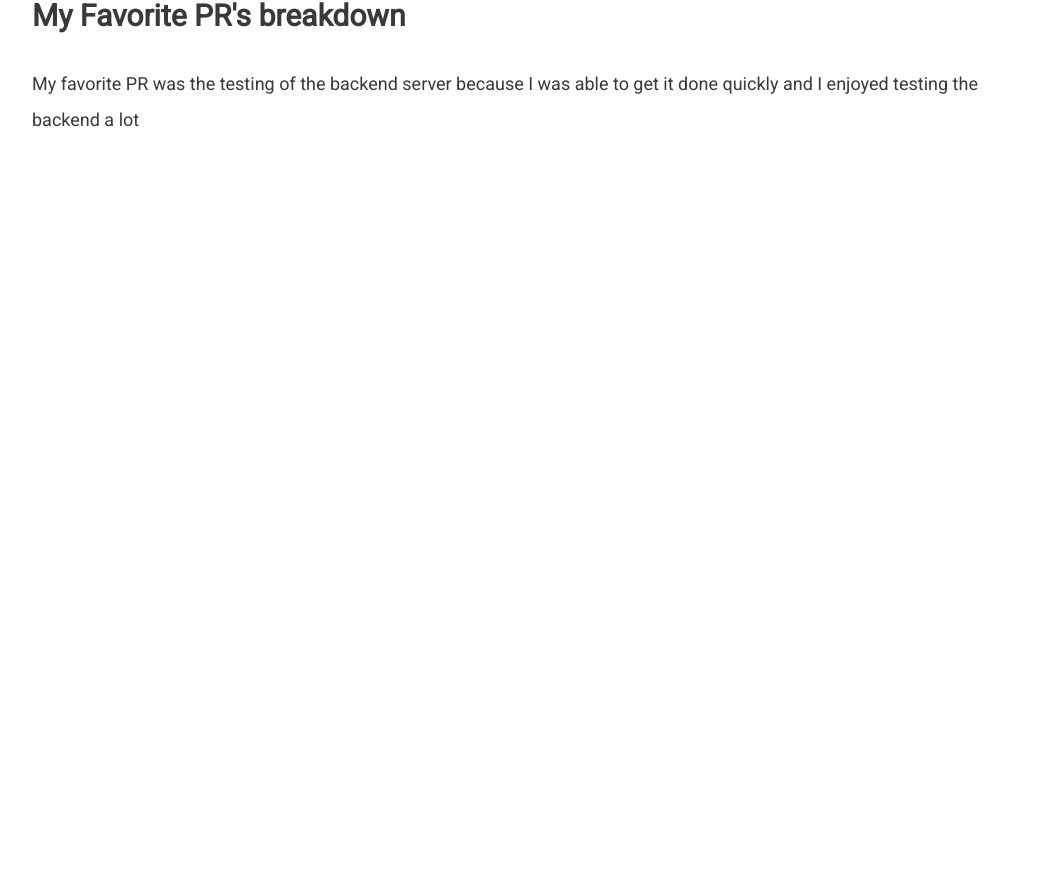
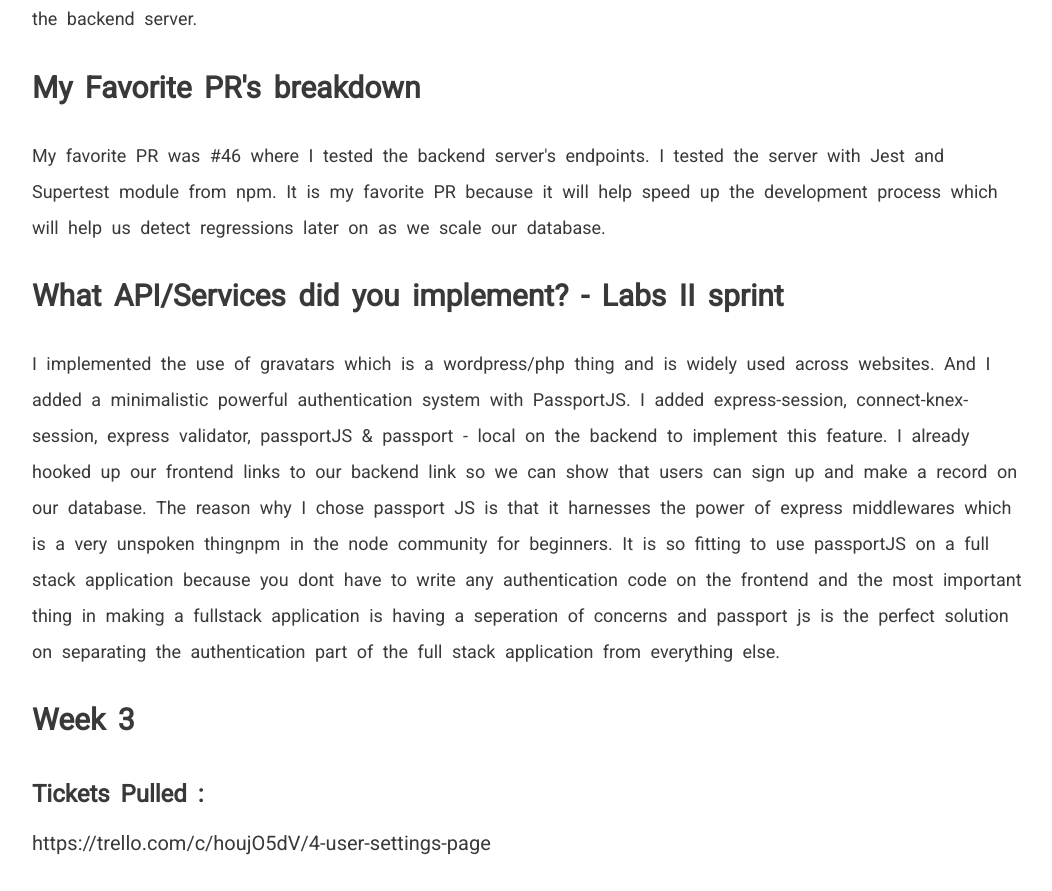
Before and after one commit to CarloC24/Carlo-blog, a Next.js app: page /weekly in a window 1280 px wide. Shown: the part 1896-2787 px from the top of the page, without its empty margins (112-1164 px from the left). Before the commit the page ends 2072 px from the top, so only its background shows below. Built offline with nearby package versions, Linux system fonts and the light colour scheme; a web font is replaced by a local one.

Commit message:
need to refactor some more

```diff
--- a/Weekly.json
+++ b/Weekly.json
@@ -55,7 +55,37 @@
         "prLink": "https://github.com/Lambda-School-Labs/labs9-business-reviews/pull/77"
       }
     ],
-    "weekly_journal": "I implemented the login system on a way that it is interfacing with the frontend site and backend site! I left some alert messages when they successfully registered or logged in.I added a lot of new libraries which is Express-sessions, Connect-knex-session,Express-Validator,PassportJS,Passport-Local. And I implemented tests on the backend server.",
-    "favorite_pr": "My favorite PR was the testing of the backend server because I was able to get it done quickly and I enjoyed testing the backend a lot"
+    "weekly_journal": "I implemented the login system on a way that it is interfacing with the frontend site and backend site! I left some alert messages when they successfully registered or logged in.I added a lot of new libraries which is Express-sessions, Connect-knex-session, Express-Validator, PassportJS, Passport-Local. And I implemented tests on the backend server.",
+    "favorite_pr": "My favorite PR was #46 where I tested the backend server's endpoints. I tested the server with Jest and Supertest module from npm. It is my favorite PR because it will help speed up the development process which will help us detect regressions later on as we scale our database."
+  },
+  {
+    "week": "3",
+    "tickets": [
+      {
+        "ticket": "User Settings Page"
+      },
+      {
+        "ticket": "Creating User Accounts"
+      }
+    ],
+    "trello_card": [
+      {
+        "card": "https://trello.com/c/fef2Dq4X/1-create-user-accounts",
+        "card": "https://trello.com/c/houjO5dV/4-user-settings-page"
+      }
+    ],
+    "PRS": [
+      {
+        "prLink": "https://github.com/Lambda-School-Labs/labs9-business-reviews/pull/87"
+      },
+      {
+        "prLink": "https://github.com/Lambda-School-Labs/labs9-business-reviews/pull/111"
+      },
+      {
+        "prLink": "https://github.com/Lambda-School-Labs/labs9-business-reviews/pull/122"
+      }
+    ],
+    "weekly_journal": "I implemented Updating Users Functionality with Resetting Their Password functionality it was pretty fulfilling because the team was at 90% complete due to us working hard and it was nice to know that you contributed some to help the project to reach that point",
+    "favorite_pr": "My favorite PR is PR#111 because I handled the users reset password which can get a little bit complicated but I didnt have any problem with it so I was happy with the progress that I made in that small amount of time and it was pretty satisfying that the project was easy to scale because it integrated the features in the frontend in no time"
   }
 ]
--- a/components/LinkHeader.js
+++ b/components/LinkHeader.js
@@ -36,7 +36,13 @@ export default class LinkHeader extends Component {
           target="_blank"
           href="https://www.youtube.com/watch?v=S8zx4r_JqcY&feature=youtu.be"
         >
-          Whiteboard 1
+          Whiteboard Week 2
+        </a>
+         <a
+          target="_blank"
+          href="https://www.youtube.com/watch?v=BiSTyUMsakk"
+        >
+          Whiteboard Week 3
         </a>
       </StyledLinkHeader>
     );
--- a/pages/weekly.js
+++ b/pages/weekly.js
@@ -6,6 +6,7 @@ const HomeDiv = styled.div`
   font-family: 'Roboto', sans-serif;
   margin: 2rem;
   display: flex;
+  word-spacing: 5px;
   .table__heading {
     font-size: 3.4rem;
   }
@@ -107,6 +108,82 @@ export default class Weekly extends Component {
                   <h1>My Favorite PR's breakdown</h1>
                   <p>{week.favorite_pr}</p>
                 </div>
+                {i === 1 ? (
+                  <div className="weekly__journal">
+                    <h1>
+                      What API/Services did you implement? - Labs II sprint
+                    </h1>
+                    <p>
+                      I implemented the use of gravatars which is a
+                      wordpress/php thing and is widely used across websites.
+                      And I added a minimalistic powerful authentication system
+                      with PassportJS. I added express-session,
+                      connect-knex-session, express validator, passportJS &
+                      passport - local on the backend to implement this feature.
+                      I already hooked up our frontend links to our backend link
+                      so we can show that users can sign up and make a record on
+                      our database. The reason why I chose passport JS is that
+                      it harnesses the power of express middlewares which is a
+                      very unspoken thingnpm in the node community for
+                      beginners. It is so fitting to use passportJS on a full
+                      stack application because you dont have to write any
+                      authentication code on the frontend and the most important
+                      thing in making a fullstack application is having a
+                      seperation of concerns and passport js is the perfect
+                      solution on separating the authentication part of the full
+                      stack application from everything else.
+                    </p>
+                  </div>
+                ) : null}
+                {i === 2 ? (
+                  <div className="weekly__journal">
+                    <h1>Features that are completed - Labs III sprint</h1>
+                    <ul>
+                      <li>
+                        <a href="https://bonafind.netlify.com/">
+                          First Feature
+                        </a>{' '}
+                        - Popular Reviewers
+                      </li>
+                      <li>
+                        <a href="https://bonafind.netlify.com/">
+                          Second Feature
+                        </a>{' '}
+                        - Google maps dropdown
+                      </li>
+                      <li>
+                        <a href="https://bonafind.netlify.com/login">
+                          Third Feature
+                        </a>{' '}
+                        - Login authentication
+                      </li>
+                      <li>
+                        <a href="https://bonafind.netlify.com/register">
+                          Fourth Feature
+                        </a>{' '}
+                        - Register authentication
+                      </li>{' '}
+                      <li>
+                        <a href="https://bonafind.netlify.com/updateuser">
+                          Fifth Feature
+                        </a>{' '}
+                        - Update User
+                      </li>
+                      <li>
+                        <a href="https://bonafind.netlify.com/resetpassword">
+                          Sixth Feature
+                        </a>{' '}
+                        - Reset Password
+                      </li>
+                      <li>
+                        <a href="https://bonafind.netlify.com/billing">
+                          Seventh Feature
+                        </a>{' '}
+                        - Stripe Billing Process
+                      </li>
+                    </ul>
+                  </div>
+                ) : null}
               </WeeklyDiv>
             );
           })}
```
Also changed, not shown: Journals.json (+15 -0 lines).
